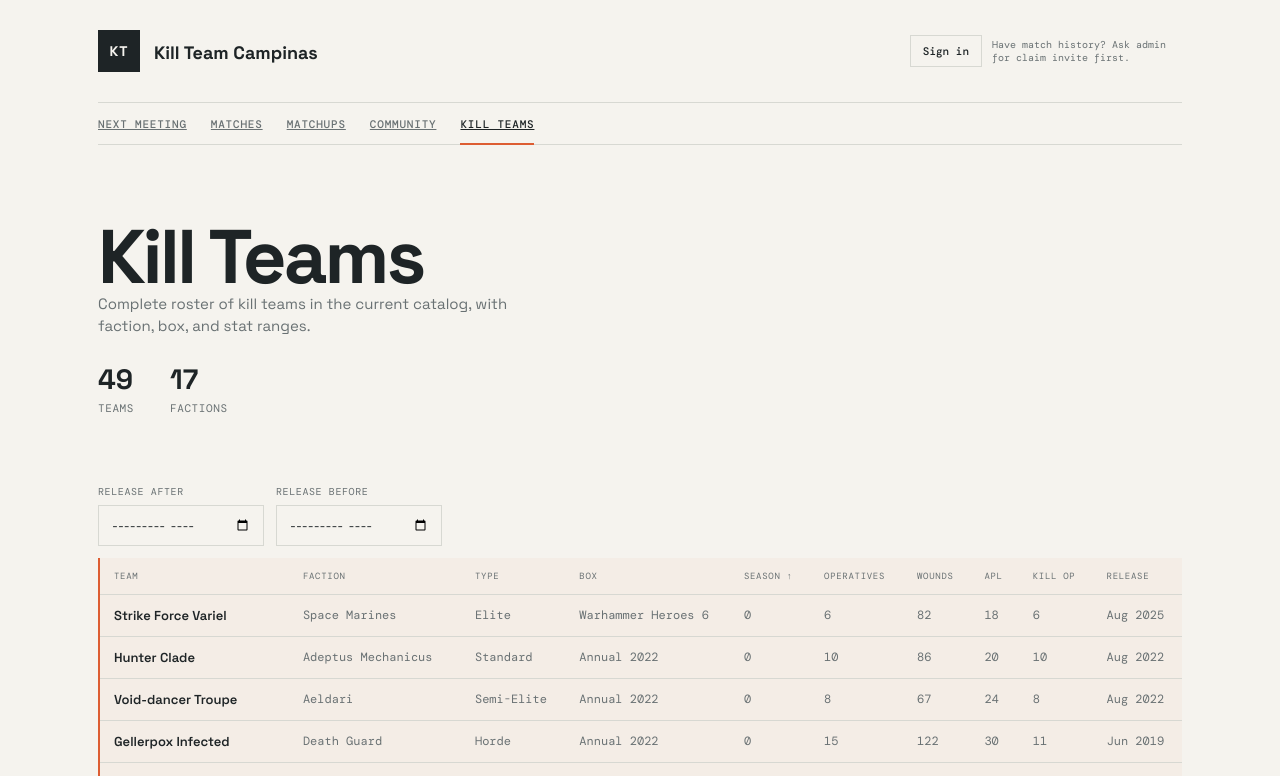
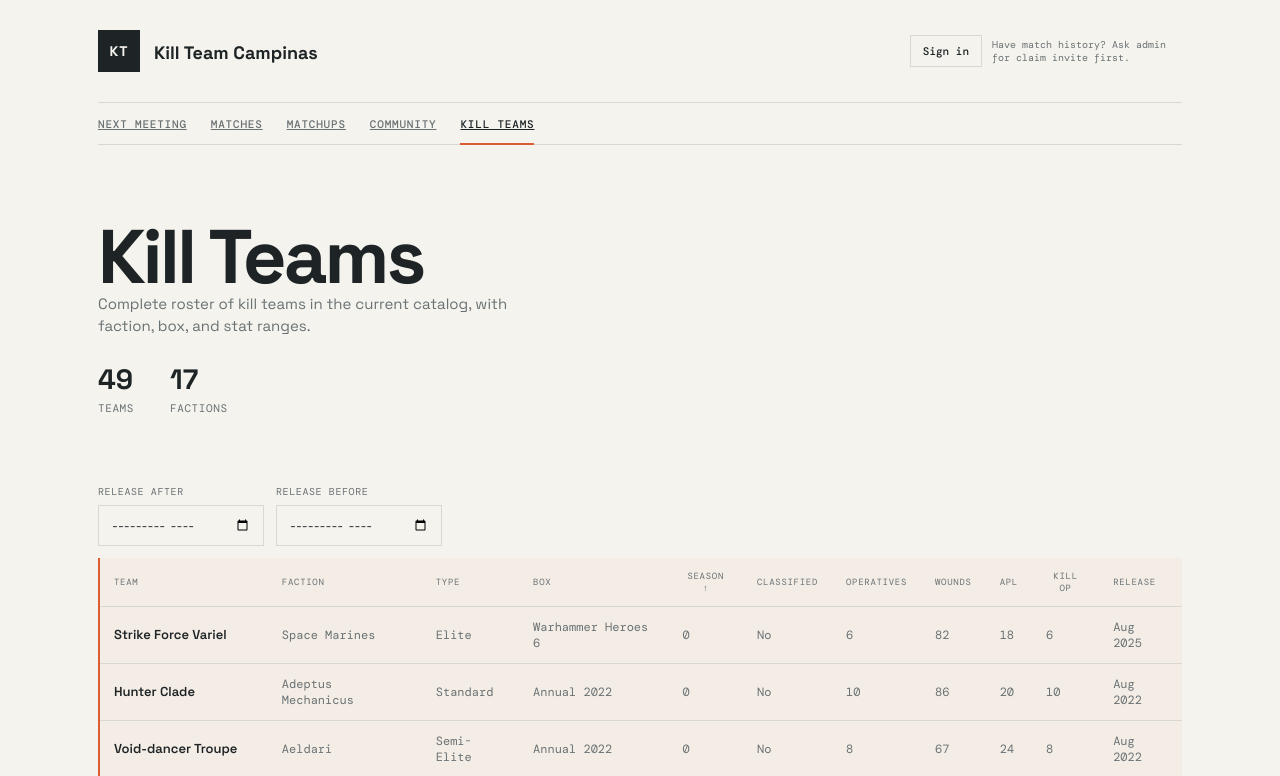
Before and after one commit to Yoshippon/kt-cps-dash, a React (Vite) app: page /kill-teams in a window 1280 px wide. Shown: the top 776 px of the page. Built offline with nearby package versions, Linux system fonts and the light colour scheme; no server answers; the database is empty.

Commit message:
add classification

```diff
--- a/src/components/KillTeams.tsx
+++ b/src/components/KillTeams.tsx
@@ -3,7 +3,7 @@
 import { useAuth } from '../lib/auth'
 import { importTeamLogos } from '../services/profile'
 
-type SortKey = 'killTeam' | 'fortyKFaction' | 'category' | 'boxName' | 'season' | 'operatives' | 'wounds' | 'apl' | 'killOp' | 'releaseDate'
+type SortKey = 'killTeam' | 'fortyKFaction' | 'category' | 'boxName' | 'season' | 'isClassified' | 'operatives' | 'wounds' | 'apl' | 'killOp' | 'releaseDate'
 type SortDirection = 'asc' | 'desc'
 
 type KillTeamRow = {
@@ -12,6 +12,7 @@
   category: string
   boxName: string
   season: number
+  isClassified: boolean
   operatives: number
   wounds: number
   apl: number
@@ -56,6 +57,7 @@
   category: 'Type',
   boxName: 'Box',
   season: 'Season',
+  isClassified: 'Classified',
   operatives: 'Operatives',
   wounds: 'Wounds',
   apl: 'APL',
@@ -73,9 +75,13 @@
   const [logoImportStatus, setLogoImportStatus] = useState<string | null>(null)
 
   const rows = useMemo(() => {
-    const flatRows = (Array.isArray(TEAMS) ? TEAMS.flatMap((group) => Array.isArray(group) ? group : [group]) : []) as KillTeamRow[]
+    const flatRows = (Array.isArray(TEAMS) ? TEAMS.flatMap((group) => Array.isArray(group) ? group : [group]) : []) as Omit<KillTeamRow, 'isClassified'>[]
+    const classifiedRows = flatRows.map((team) => ({
+      ...team,
+      isClassified: team.season > 1,
+    }))
 
-    const filteredRows = flatRows.filter((team) => {
+    const filteredRows = classifiedRows.filter((team) => {
       const releaseTime = parseReleaseDate(team.releaseDate)
       const fromTime = releaseFrom ? parseReleaseDate(releaseFrom) : null
       const toTime = releaseTo ? parseReleaseDate(releaseTo) : null
@@ -188,6 +194,7 @@
                 <td>{team.category}</td>
                 <td>{team.boxName}</td>
                 <td>{team.season}</td>
+                <td>{team.isClassified ? 'Yes' : 'No'}</td>
                 <td>{team.operatives}</td>
                 <td>{team.wounds}</td>
                 <td>{team.apl}</td>
--- a/src/components/Ledger.tsx
+++ b/src/components/Ledger.tsx
@@ -52,6 +52,12 @@
     fetchMatchFormOptions().then(setFormOptions).catch(() => {})
   }, [])
 
+  const refreshMatches = async () => {
+    const matches = await fetchMatches()
+    setMatches(matches)
+    return matches
+  }
+
   useEffect(() => {
     if (!selectedImage) return
 
@@ -88,14 +94,15 @@
             const images = await uploadMatchImages(createdMatch.id!, imageFiles, uploaderId)
             createdMatch = { ...createdMatch, images }
           } catch (err) {
-            setMatches((current) => [createdMatch, ...current])
-            setEditingMatch(createdMatch)
+            const matches = await refreshMatches()
+            setEditingMatch(matches.find((match) => match.id === createdMatch.id) ?? createdMatch)
             setIsCreatingMatch(false)
             setImageError(err instanceof Error ? `Match was created, but images could not be uploaded: ${err.message}` : 'Match was created, but images could not be uploaded.')
             return
           }
         }
-        setMatches((current) => [createdMatch, ...current])
+        await refreshMatches()
+        setFormOptions(await fetchMatchFormOptions())
       } else {
         await updateMatch(draft)
         setMatches((current) => current.map((match) => (match.id === draft.id ? draft : match)))
--- a/src/types/database.ts
+++ b/src/types/database.ts
@@ -86,6 +86,7 @@
   generic_faction: string | null
   forty_k_faction: string | null
   season: number | null
+  is_classified: boolean
   box_number: string | null
   box_name: string | null
   category: string | null
```
Also changed, not shown: 2 other files (tests, documents, lock files or other folders).
